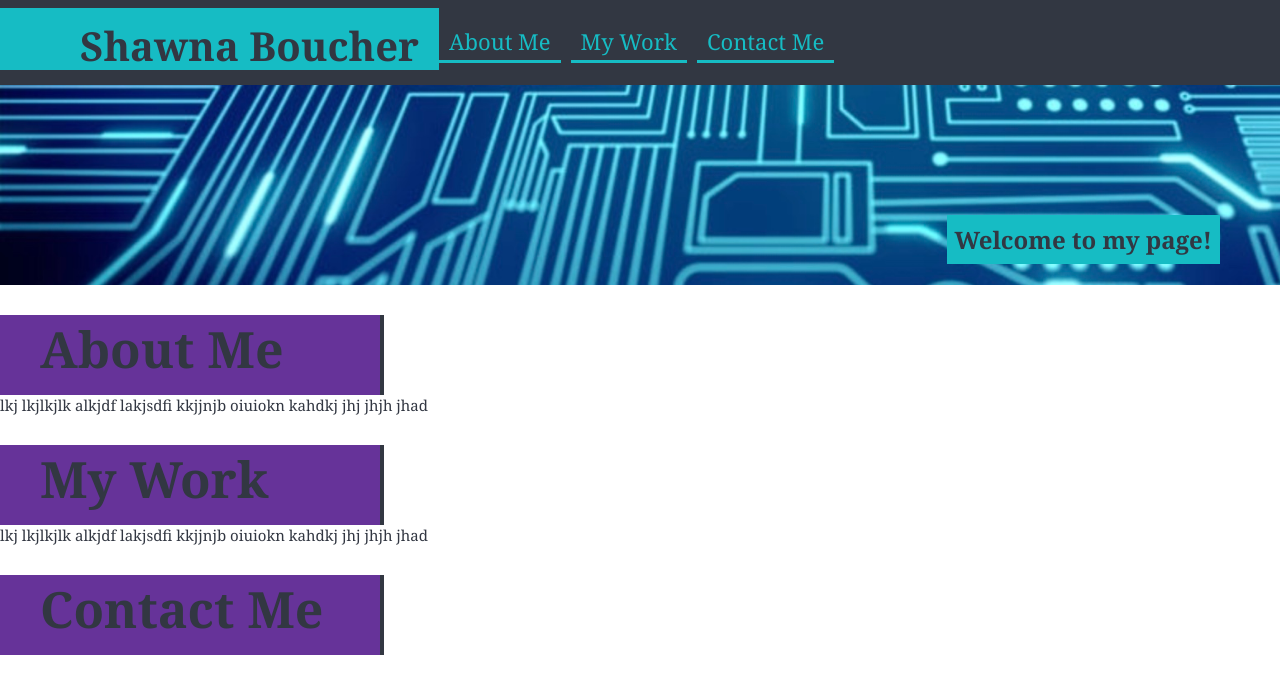
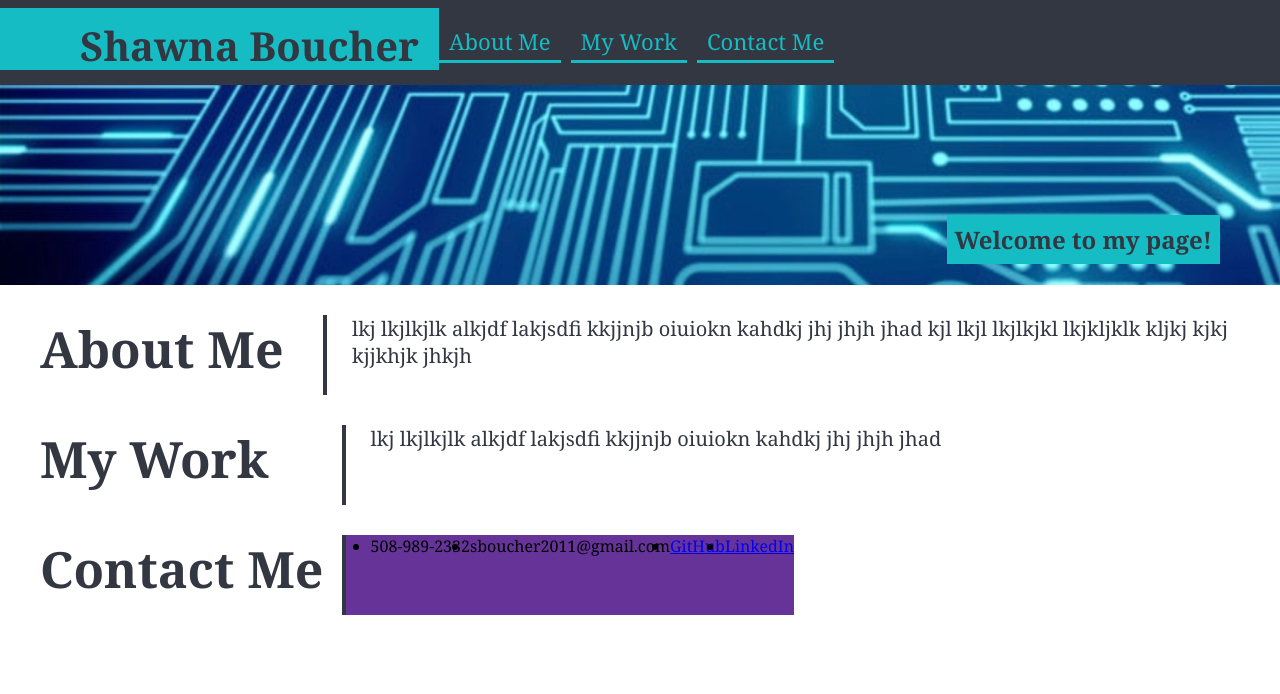
Before and after one commit to sboucher2011/challenge02, a plain HTML site: page index.html in a window 1280 px wide. Drawn offline with Linux system fonts and the light colour scheme.

Commit message:
content section setup

```diff
--- a/assets/css/style.css
+++ b/assets/css/style.css
@@ -48,9 +48,9 @@ header nav ul {
     display: flex;
     flex-wrap: wrap;
     justify-content: space-between;
-    align-items: center;
+    align-items: flex-end;
     list-style: none;
-  }
+}
 
 
 
@@ -84,24 +84,30 @@ h3 {
 
 p {
     color: var(--secondary-color);
-    font-size: 15px;
+    font-size: 20px;
 }
 
 .section-title {
     padding: 40px;
-    background-color: rebeccapurple;
-    width: 30%;
+    margin: 0;
     border-right: 4px solid var(--secondary-color);
     position:  relative;
-
-}
-
-.content-section {
-    float: right;
+    flex-basis: 27%;
 }
 
 .about-me, .my-work, .contact-me{
     padding-top: 30px;
+    display: flex;
+}
+
+.section-content p {
+    padding-left: 25px;
 }
 
 /* Contact Me */
+.contact-info {
+    padding-left: 25px;
+    display: flex;
+    justify-content: space-around;
+    background-color: rebeccapurple;
+}
--- a/index.html
+++ b/index.html
@@ -44,7 +44,7 @@
         </div>
         <div class="section-content">
             <p>
-                lkj lkjlkjlk alkjdf lakjsdfi kkjjnjb oiuiokn kahdkj jhj jhjh jhad
+                lkj lkjlkjlk alkjdf lakjsdfi kkjjnjb oiuiokn kahdkj jhj jhjh jhad kjl lkjl lkjlkjkl lkjkljklk kljkj kjkj kjjkhjk jhkjh
             </p>
         </div>
     </section>
@@ -66,6 +66,21 @@
         <div class="section-title">
             <h3>Contact Me</h3>
         </div>
+
+        <ul class="contact-info">
+            <li>
+                508-989-2332
+            </li>
+            <li>
+                sboucher2011@gmail.com
+            </li>
+            <li>
+                <a href="https://github.com/sboucher2011" target="_blank" rel="noopener noreferrence">GitHub</a>
+            </li>
+            <li>
+                <a href="https://www.linkedin.com/in/shawna-boucher-a10b9662/" target="_blank" rel="noopener noreferrence">LinkedIn</a>
+            </li>
+        </ul>
     </section>
     <!-- https://sboucher2011.github.io/run-buddy/ -->
 
```
